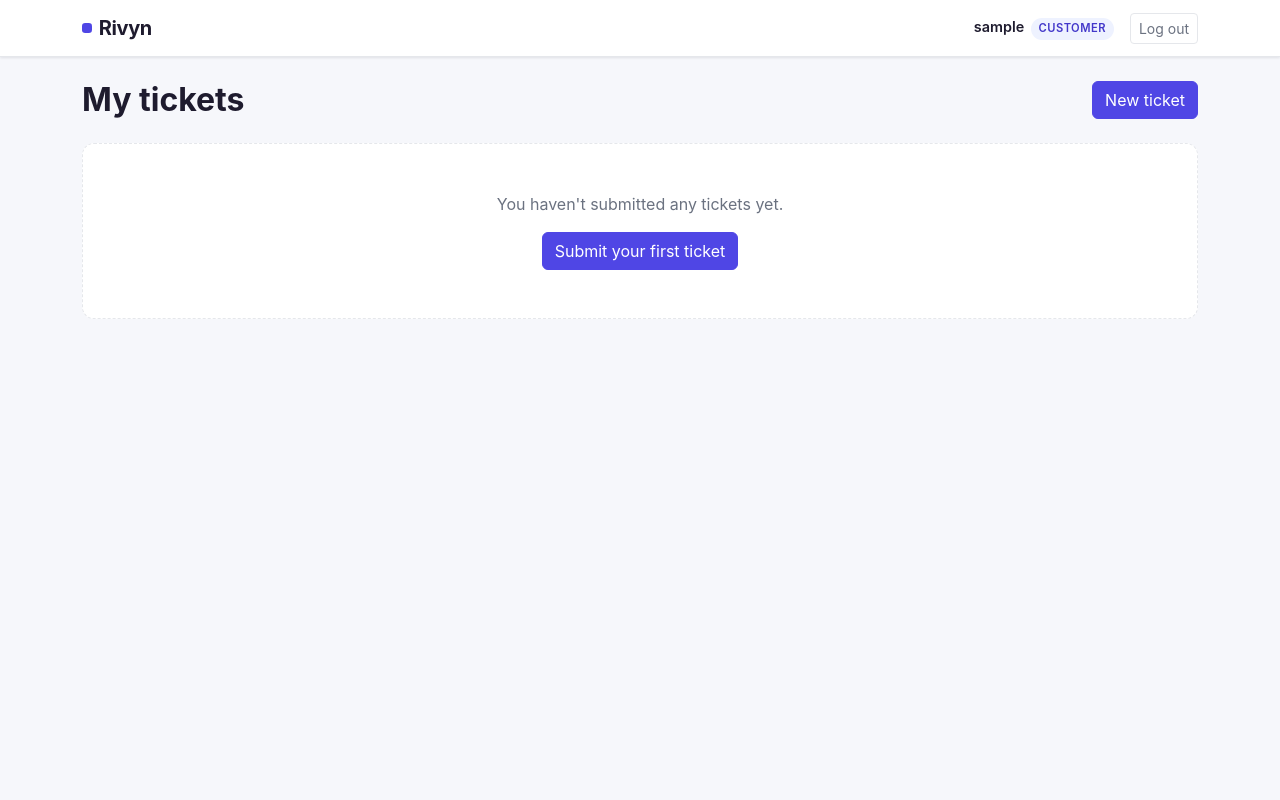
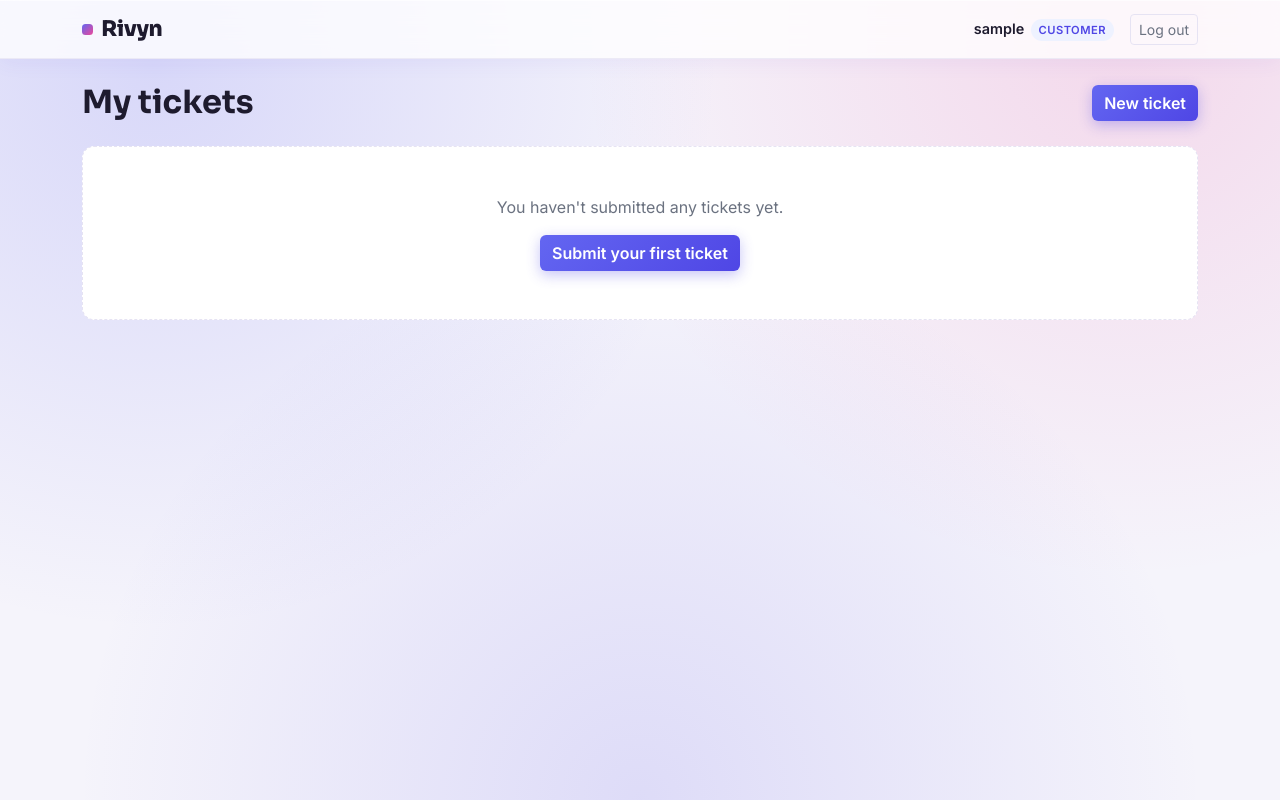
Before and after one commit to Hideehub/Rivvyn, a Django app: page /tickets/ in a window 1280 px wide. Run offline with Django 5.2, Linux system fonts and the light colour scheme; the visitor is signed in with stand-in values (Sample User, id 1); data that the repository does not hold is empty.

Commit message:
Elevate visual design: gradient background, glass navbar, real font pairing
- Layered radial-gradient background (indigo/pink blobs on a soft
  lavender base, background-attachment: fixed) replaces the flat
  white/gray page background
- Google Fonts: Sora for headings (distinctive, geometric), Inter for
  body text, replacing the plain system font stack
- Glassmorphism navbar (translucent + backdrop-blur) so it reads as
  part of the same surface as the gradient body instead of a flat bar
- Gradient primary buttons and brand mark, richer color-tinted card
  shadows, a dedicated muted-surface token for in-card panels (table
  headers, notes) separate from the page background
- Verified with Playwright screenshots across login/signup/ticket
  list/detail - zero console errors

```diff
--- a/static/css/rivyn.css
+++ b/static/css/rivyn.css
@@ -1,43 +1,68 @@
 :root {
-    --rivyn-primary: #4f46e5;
-    --rivyn-primary-dark: #4338ca;
+    --rivyn-primary: #6366f1;
+    --rivyn-primary-dark: #4f46e5;
+    --rivyn-primary-deep: #4338ca;
+    --rivyn-accent: #ec4899;
     --rivyn-ink: #1e1b2e;
     --rivyn-muted: #6b7280;
-    --rivyn-bg: #f6f7fb;
-    --rivyn-border: #e5e7eb;
-    --rivyn-card-shadow: 0 1px 2px rgba(16, 24, 40, 0.04), 0 1px 3px rgba(16, 24, 40, 0.06);
+    --rivyn-bg: #f5f4fb;
+    --rivyn-surface: #ffffff;
+    --rivyn-surface-muted: #f4f2fb;
+    --rivyn-border: #e6e3f3;
+    --rivyn-card-shadow: 0 12px 32px -8px rgba(79, 70, 229, 0.16), 0 2px 6px rgba(30, 27, 46, 0.05);
+    --rivyn-font-heading: 'Sora', 'Inter', -apple-system, BlinkMacSystemFont, sans-serif;
+    --rivyn-font-body: 'Inter', -apple-system, BlinkMacSystemFont, "Segoe UI", Roboto, Helvetica, Arial, sans-serif;
+}
+
+html {
+    min-height: 100%;
 }
 
 body {
+    color: var(--rivyn-ink);
+    font-family: var(--rivyn-font-body);
+    min-height: 100vh;
     background-color: var(--rivyn-bg);
+    background-image:
+        radial-gradient(circle at 12% 8%, rgba(99, 102, 241, 0.20), transparent 42%),
+        radial-gradient(circle at 88% 4%, rgba(236, 72, 153, 0.16), transparent 40%),
+        radial-gradient(circle at 50% 100%, rgba(79, 70, 229, 0.14), transparent 55%);
+    background-attachment: fixed;
+    background-repeat: no-repeat;
+}
+
+h1, h2, h3, h4, h5, h6 {
+    font-family: var(--rivyn-font-heading);
     color: var(--rivyn-ink);
-    font-family: -apple-system, BlinkMacSystemFont, "Segoe UI", Roboto, Helvetica, Arial, sans-serif;
 }
 
 /* Navbar */
 .navbar.rivyn-navbar {
-    background-color: #ffffff !important;
-    border-bottom: 1px solid var(--rivyn-border);
-    box-shadow: var(--rivyn-card-shadow);
+    background-color: rgba(255, 255, 255, 0.78) !important;
+    backdrop-filter: blur(12px);
+    -webkit-backdrop-filter: blur(12px);
+    border-bottom: 1px solid rgba(230, 227, 243, 0.7);
+    box-shadow: 0 1px 0 rgba(255, 255, 255, 0.6) inset, 0 4px 20px rgba(79, 70, 229, 0.06);
 }
 
 .rivyn-navbar .navbar-brand {
-    font-weight: 700;
-    font-size: 1.25rem;
+    font-family: var(--rivyn-font-heading);
+    font-weight: 800;
+    font-size: 1.35rem;
     letter-spacing: -0.02em;
     color: var(--rivyn-ink) !important;
     display: flex;
     align-items: center;
-    gap: 0.4rem;
+    gap: 0.5rem;
 }
 
 .rivyn-navbar .navbar-brand::before {
     content: "";
     display: inline-block;
-    width: 0.65rem;
-    height: 0.65rem;
-    border-radius: 0.2rem;
-    background: var(--rivyn-primary);
+    width: 0.7rem;
+    height: 0.7rem;
+    border-radius: 0.22rem;
+    background: linear-gradient(135deg, var(--rivyn-primary), var(--rivyn-accent));
 }
 
 .rivyn-navbar .navbar-text-user {
@@ -65,20 +90,22 @@ body {
 
 /* Buttons */
 .btn-primary {
-    background-color: var(--rivyn-primary);
-    border-color: var(--rivyn-primary);
+    background: linear-gradient(135deg, var(--rivyn-primary), var(--rivyn-primary-dark));
+    border: none;
+    font-weight: 600;
+    box-shadow: 0 4px 14px rgba(79, 70, 229, 0.32);
 }
 
 .btn-primary:hover,
 .btn-primary:focus {
-    background-color: var(--rivyn-primary-dark);
-    border-color: var(--rivyn-primary-dark);
+    background: linear-gradient(135deg, var(--rivyn-primary-dark), var(--rivyn-primary-deep));
+    box-shadow: 0 6px 18px rgba(79, 70, 229, 0.4);
 }
 
 .btn-outline-light.btn-sm {
     --bs-btn-color: var(--rivyn-muted);
     --bs-btn-border-color: var(--rivyn-border);
-    --bs-btn-hover-bg: var(--rivyn-bg);
+    --bs-btn-hover-bg: var(--rivyn-surface-muted);
     --bs-btn-hover-border-color: var(--rivyn-border);
     --bs-btn-hover-color: var(--rivyn-ink);
 }
@@ -171,7 +198,7 @@ body {
 }
 
 .rivyn-ticket-table thead th {
-    background: var(--rivyn-bg);
+    background: var(--rivyn-surface-muted);
     font-size: 0.75rem;
     text-transform: uppercase;
     letter-spacing: 0.04em;
@@ -265,7 +292,7 @@ body {
 }
 
 .rivyn-note {
-    background: var(--rivyn-bg);
+    background: var(--rivyn-surface-muted);
     border: 1px solid var(--rivyn-border);
     border-radius: 0.5rem;
     padding: 0.85rem 1rem;
--- a/templates/base.html
+++ b/templates/base.html
@@ -5,6 +5,9 @@
     <meta charset="UTF-8">
     <meta name="viewport" content="width=device-width, initial-scale=1">
     <title>{% block title %}Rivyn{% endblock %}</title>
+    <link rel="preconnect" href="https://fonts.googleapis.com">
+    <link rel="preconnect" href="https://fonts.gstatic.com" crossorigin>
+    <link href="https://fonts.googleapis.com/css2?family=Inter:wght@400;500;600;700&family=Sora:wght@600;700;800&display=swap" rel="stylesheet">
     <link href="https://cdn.jsdelivr.net/npm/bootstrap@5.3.3/dist/css/bootstrap.min.css" rel="stylesheet">
     <link href="{% static 'css/rivyn.css' %}" rel="stylesheet">
 </head>
```
